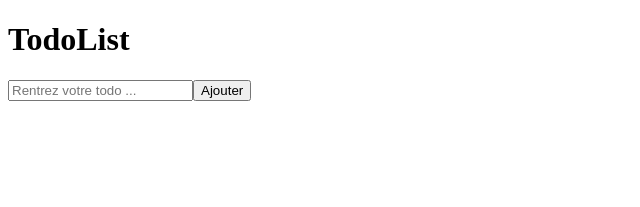
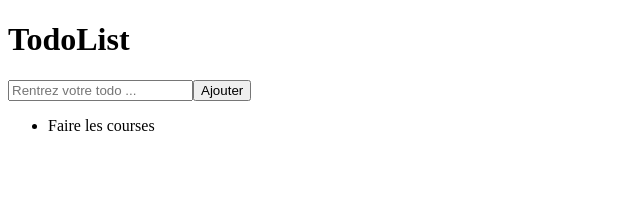
Before and after one commit to Djeg/angular-tuto, an Angular app: page / in a window 1280 px wide. Shown: the top 207 px of the page, without its empty margins (0-640 px from the left). Built offline with nearby package versions, Linux system fonts and the light colour scheme.

Commit message:
Ajout de l'ajout d'un todo

```diff
--- a/src/app/todo-list/todo-list.component.html
+++ b/src/app/todo-list/todo-list.component.html
@@ -1,2 +1,6 @@
-<input type="text" placeholder="Rentrez votre todo ..." />
-<button>Ajouter</button>
+<input type="text" placeholder="Rentrez votre todo ..." [(ngModel)]="newTodo" />
+<button (click)="onAddTodo(newTodo)">Ajouter</button>
+
+<ul>
+  <li *ngFor="let todo of todoList">{{todo}}</li>
+</ul>
--- a/src/app/todo-list/todo-list.component.ts
+++ b/src/app/todo-list/todo-list.component.ts
@@ -3,13 +3,18 @@ import { Component, OnInit } from '@angular/core';
 @Component({
   selector: 'app-todo-list',
   templateUrl: './todo-list.component.html',
-  styleUrls: ['./todo-list.component.css']
+  styleUrls: ['./todo-list.component.css'],
 })
 export class TodoListComponent implements OnInit {
+  public newTodo: string = '';
 
-  constructor() { }
+  public todoList: Array<string> = ['Faire les courses'];
 
-  ngOnInit(): void {
+  constructor() {}
+
+  ngOnInit(): void {}
+
+  onAddTodo(todo: string): void {
+    this.todoList.push(todo);
   }
-
 }
```
Also changed, not shown: src/app/app.module.ts (+5 -10 lines).
